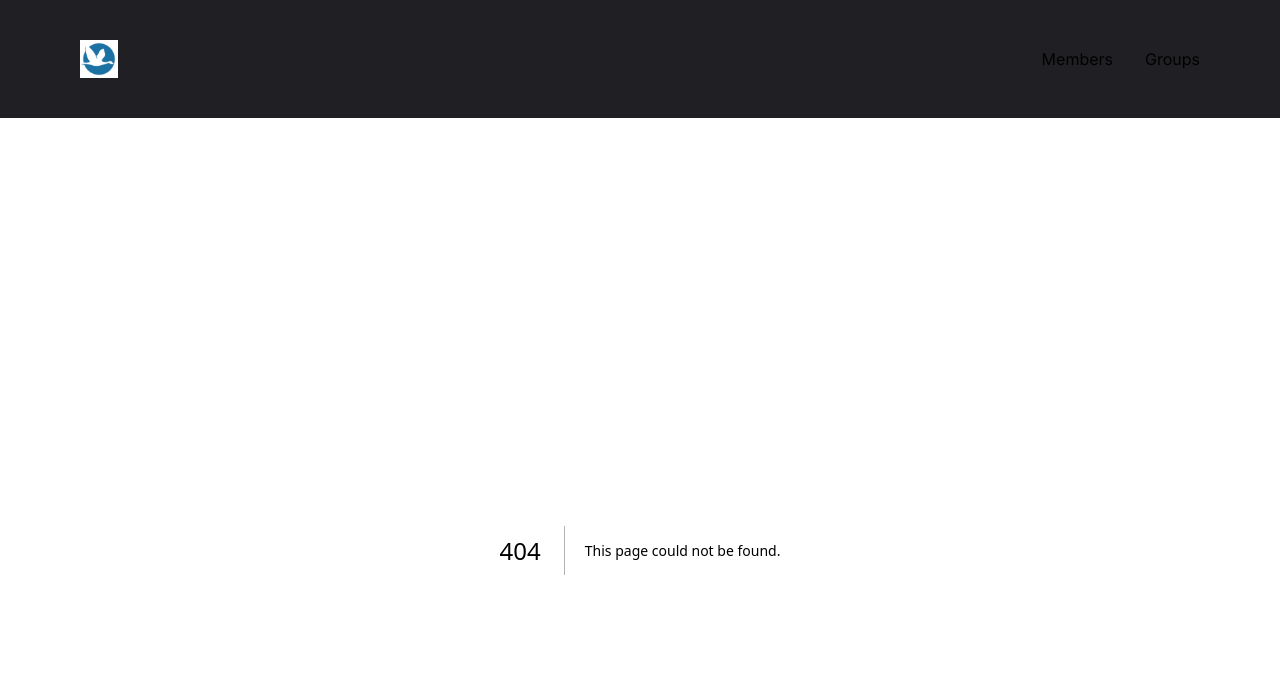
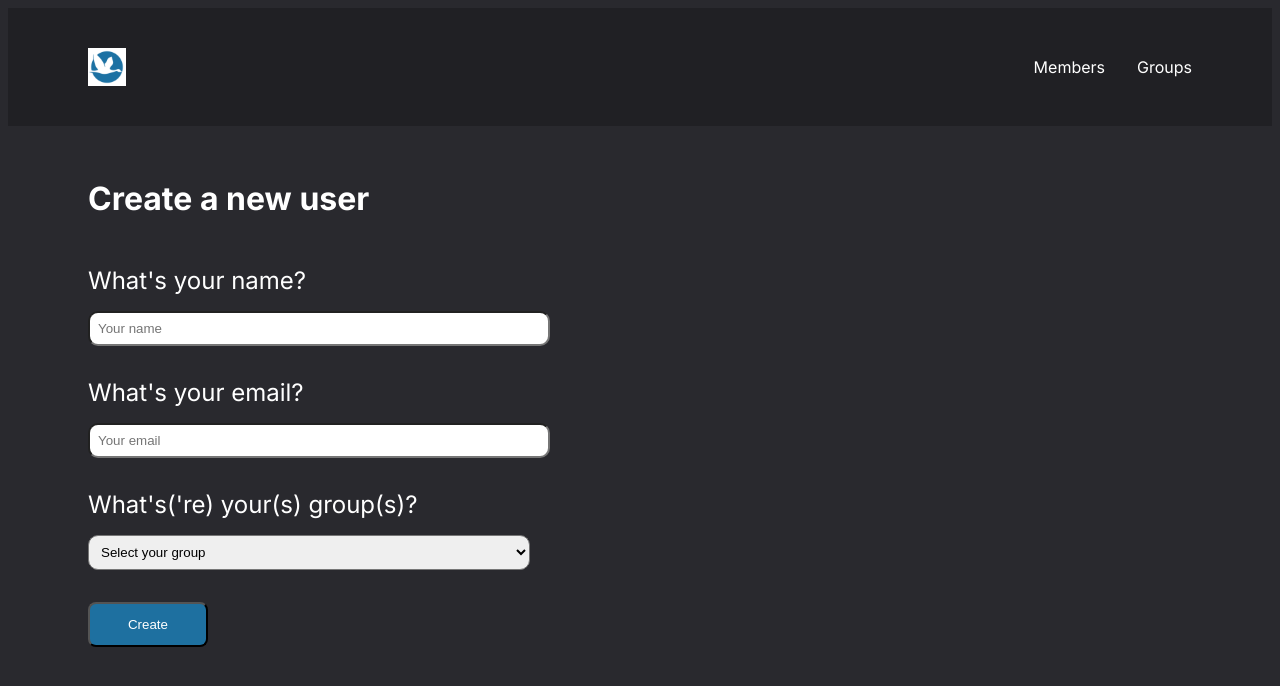
Before and after one commit to GBTelles1/user-management-admin, a Next.js app: page /users/create in a window 1280 px wide. Before the commit this address had no page. Shown: the top 686 px of the page. Built offline with nearby package versions, Linux system fonts and the light colour scheme; data requests are answered from the project's data file.

Commit message:
Create the CreateUserPage
This is a form for Users creation
Form validation made with Zod

```diff
--- a/package.json
+++ b/package.json
@@ -12,7 +12,8 @@
     "next": "14.0.3",
     "react": "^18",
     "react-dom": "^18",
-    "styled-components": "^6.1.1"
+    "styled-components": "^6.1.1",
+    "zod": "^3.22.4"
   },
   "devDependencies": {
     "@swc/plugin-styled-components": "^1.5.105",
--- /dev/null
+++ b/src/app/components/CreateEntityButtonForm/index.tsx
@@ -0,0 +1,13 @@
+'use client';
+import { useFormStatus } from 'react-dom';
+import { CreateEntityButtonContainer } from './styles';
+
+
+export function CreateEntityButtonForm() {
+  const { pending } = useFormStatus();
+  return (
+    <CreateEntityButtonContainer type='submit' disabled={pending}>
+      {pending ? 'Creating...' : 'Create'}
+    </CreateEntityButtonContainer>
+  );
+}
--- /dev/null
+++ b/src/app/components/CreateEntityButtonForm/styles.ts
@@ -0,0 +1,9 @@
+import styled from 'styled-components';
+
+export const CreateEntityButtonContainer = styled.button`
+  width: 120px;
+  background: #1E70A0;
+  padding: 0.8rem 1rem;
+
+  border-radius: 8px;
+`;
--- /dev/null
+++ b/src/app/users/create/page.tsx
@@ -0,0 +1,127 @@
+'use client';
+import { useEffect, useState } from 'react';
+import { CreateUserForm, FormInput } from './styles';
+import { z } from 'zod';
+import { CreateEntityButtonForm } from '../../components/CreateEntityButtonForm';
+
+const createUserSchema = z.object({
+  id: z.string(),
+  name: z.string().min(1),
+  email: z.string().email(),
+  groupsId: z.array(z.string()).nonempty(),
+});
+
+interface Group {
+  id: string
+  name: string
+  usersId: string[]
+}
+
+export default function CreateUserPage() {
+  const [groups, setGroups] = useState<Group[]>([]);
+
+  const [message, setMessage] = useState('');
+
+  async function getGroups() {
+    const groupsData: Group[] = await fetch('http://localhost:3004/groups')
+      .then((res) => res.json());
+
+    if (!groupsData) {
+      return;
+    }
+
+    setGroups(groupsData);
+  }
+
+
+  async function updateGroup(groupUpdated: Group) {
+    fetch(`http://localhost:3004/groups/${groupUpdated.id}`, {
+      method: 'PUT',
+      headers: {
+        'Content-Type': 'application/json',
+      },
+      body: JSON.stringify(groupUpdated),
+    });
+  }
+
+  async function createUser(formData: FormData) {
+    // To create a new User, we also need to update the groups
+
+    // First, parsing the formData with createUserSchema to ensure the User type
+    const parsedUser = createUserSchema.safeParse({
+      id: crypto.randomUUID(),
+      name: formData.get('name'),
+      email: formData.get('email'),
+      groupsId: formData.getAll('groups'),
+    });
+
+    if (!parsedUser.success) {
+      setMessage('Failed to create todo, please check your entries and try again');
+      return { message: 'Failed to create todo' };
+    }
+
+    const newUserData = parsedUser.data;
+
+    // Create the user
+    fetch('http://localhost:3004/users', {
+      method: 'POST',
+      headers: {
+        'Content-Type': 'application/json',
+      },
+      body: JSON.stringify(newUserData),
+    });
+
+    // Getting the groups IDs to update
+    const groupsIdsToUpdate = newUserData.groupsId;
+
+    groupsIdsToUpdate.map(async (groupId) => {
+      // Get the group by the ID
+      const groupResponse = await fetch(`http://localhost:3004/groups/${groupId}`);
+      const groupToUpdate: Group = await groupResponse.json();
+
+      // Update the usersId list
+      const groupUpdated = { ...groupToUpdate,
+        usersId: [...groupToUpdate.usersId, newUserData.id]
+      };
+
+      // Update group
+      updateGroup(groupUpdated);
+
+    });
+  }
+
+  useEffect(() => {getGroups();}, []);
+  return (
+    <CreateUserForm action={createUser}>
+      <h1>Create a new user</h1>
+
+      <FormInput>
+        <label htmlFor="name">What&apos;s your name?</label>
+        <input type="text" id="name" name="name" placeholder="Your name" required />
+      </FormInput>
+
+      <FormInput>
+        <label htmlFor="email">What&apos;s your email?</label>
+        <input type="text" id="email" name="email" placeholder="Your email" required />
+      </FormInput>
+
+      <FormInput>
+        <label htmlFor="groups">What&apos;s(&apos;re) your(s) group(s)?</label>
+        <select id="groups" name="groups" placeholder="Your group(s)" required >
+          <option value=''>Select your group</option>
+          {groups.map((group) => {
+            return (
+              <option key={group.id} value={group.id.toString()}>
+                {group.name}
+              </option>
+            );
+          })}
+        </select>
+      </FormInput>
+
+      <CreateEntityButtonForm />
+
+      {!!message && <span>{message}</span>}
+    </CreateUserForm>
+  );
+}
--- /dev/null
+++ b/src/app/users/create/styles.ts
@@ -0,0 +1,31 @@
+import styled from 'styled-components';
+
+export const CreateUserForm = styled.form`
+  padding: 0rem 5rem;
+
+  display: flex;
+  flex-direction: column;
+  gap: 2rem;
+
+  h1 {
+    font-size: 2rem;
+    margin-bottom: 1rem;
+  }
+`;
+
+export const FormInput = styled.div`
+  display: flex;
+  flex-direction: column;
+  gap: 1rem;
+
+  label {
+    font-size: 1.5rem;
+  }
+
+  input, select {
+    width: 40%;
+    padding: 0.5rem;
+
+    border-radius: 10px;
+  }
+`;
```
Also changed, not shown: 1 other file (tests, documents, lock files or other folders).
